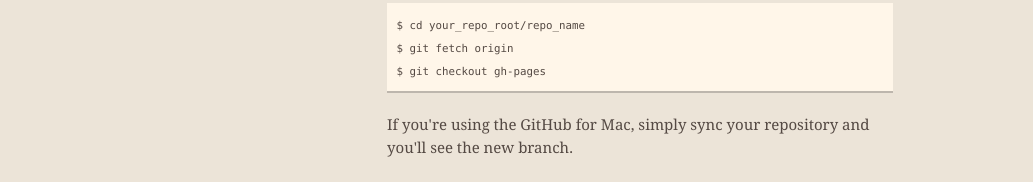
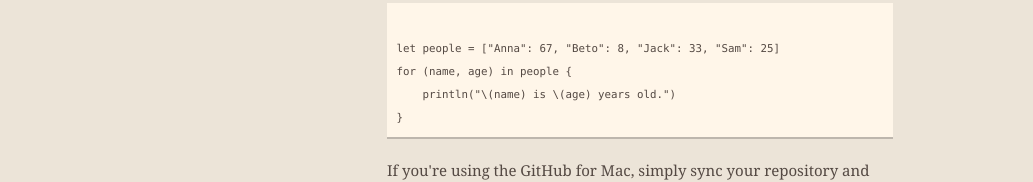
Before and after one commit to u7ter/Swift, a plain HTML site: page index.html in a window 1280 px wide. Shown: the part 364-546 px from the top of the page, without its empty margins (0-1033 px from the left). Drawn offline with nearby package versions, Linux system fonts and the light colour scheme.

Commit message:
Update index.html

```diff
--- a/index.html
+++ b/index.html
@@ -51,9 +51,11 @@
 
 <p>Swift является новым объектно-ориентированный язык программирования для МО и развития OS X. Swift современный, мощный и простой в использовании.</p>
 
-<pre><code>$ cd your_repo_root/repo_name
-$ git fetch origin
-$ git checkout gh-pages
+<pre><code>
+let people = ["Anna": 67, "Beto": 8, "Jack": 33, "Sam": 25]
+for (name, age) in people {
+    println("\(name) is \(age) years old.")
+}
 </code></pre>
 
 <p>If you're using the GitHub for Mac, simply sync your repository and you'll see the new branch.</p>
```
